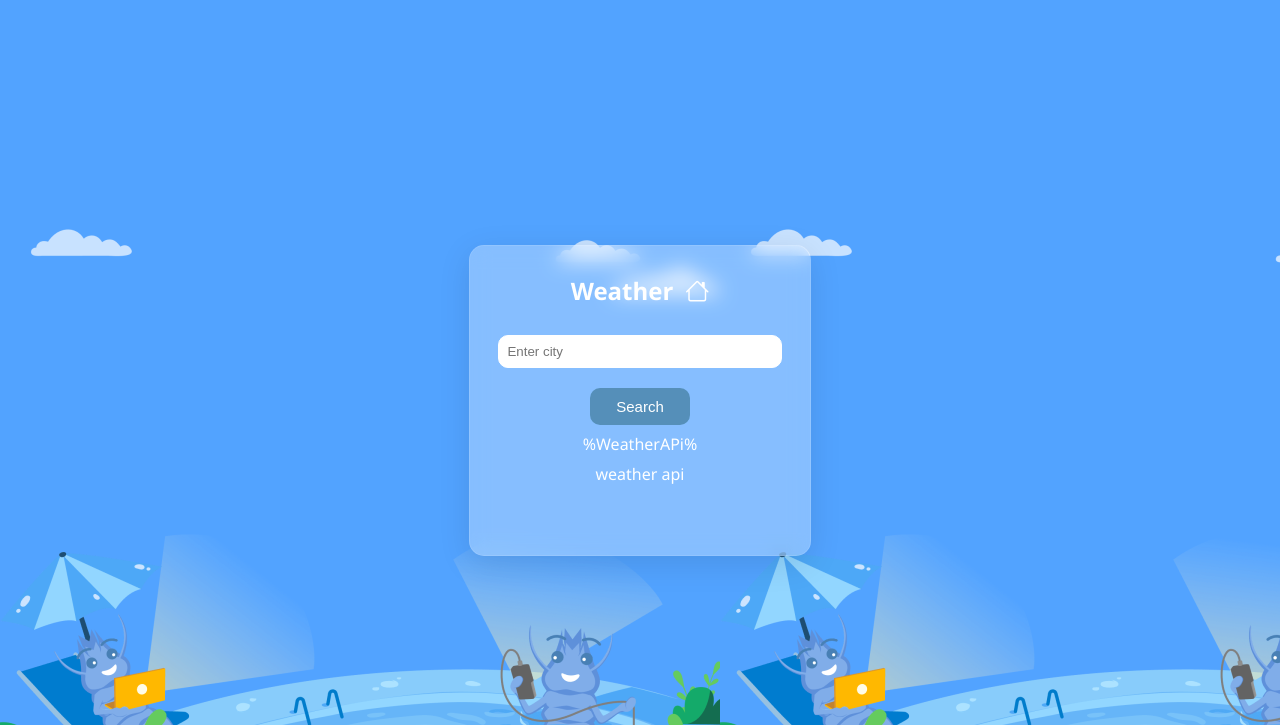
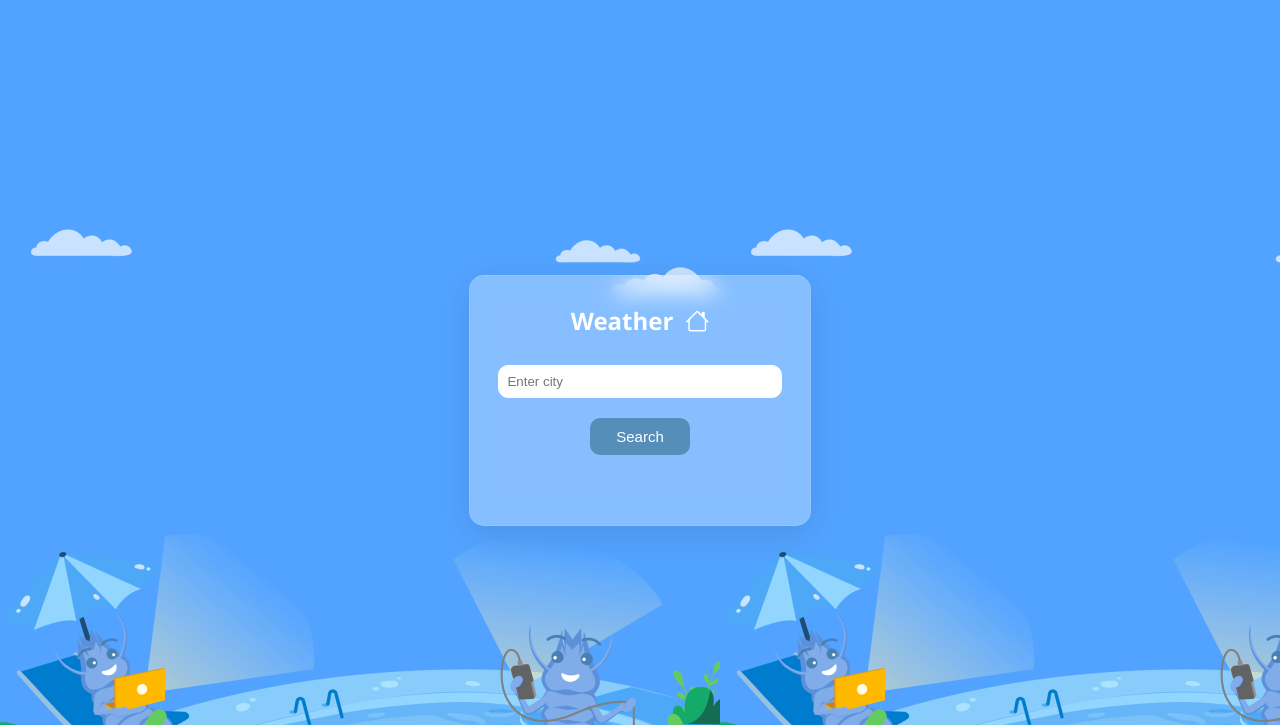
Before and after one commit to DixitRam/ShrimpEasy, a Django app: page /weather in a window 1280 px wide. Shown: the top 725 px of the page. Run offline with Django 5.2, Linux system fonts and the light colour scheme; some libraries are stand-ins or nearby versions.

Commit message:
weatherPageChange

```diff
--- a/templates/weather.html
+++ b/templates/weather.html
@@ -22,8 +22,7 @@
         <img id="weather-icon" alt="Weather Icon">
 
         <div id="temp-div"></div>
-        <p>%WeatherAPi%</p>
-        <P>weather api</P>
+
         <div id="weather-info"></div>
 
         <div id="hourly-forecast"></div>
@@ -33,8 +32,7 @@
 
 <script>
     function getWeather() {
-        const apiKey = {{ api }
-    };
+        const apiKey = "{{ api }}";
         const city = document.getElementById('city').value;
 
         if (!city) {
```
Lines whose indentation alone changed are shown as unchanged.
